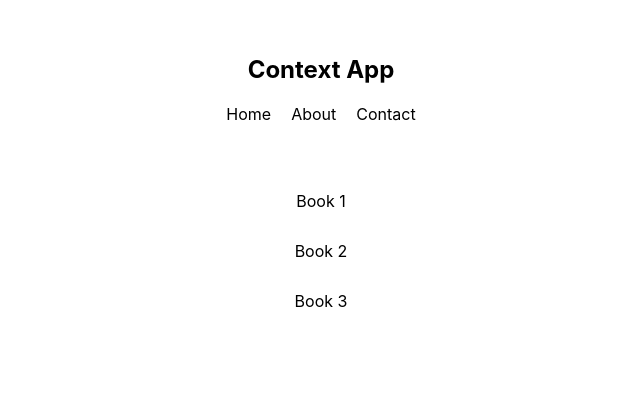
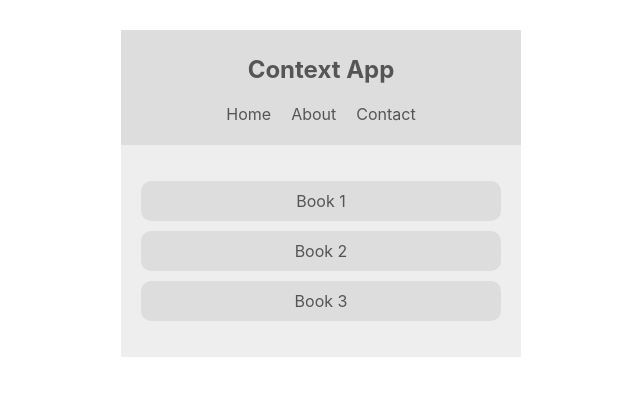
Before and after one commit to akashsheelavant/contextapp, a React (Create React App) app: page / in a window 1280 px wide. Shown: the top 396 px of the page, without its empty margins (319-959 px from the left). Built offline with nearby package versions, Linux system fonts and the light colour scheme.

Commit message:
Accessing context.

```diff
--- a/src/components/BookList.js
+++ b/src/components/BookList.js
@@ -1,14 +1,17 @@
 import React, { Component } from 'react'
+import { ThemeContext } from '../contexts/ThemeContext'
 
 class BookList extends Component {
-
+    static contextType = ThemeContext;
     render() {
+        const { isLightTheme, light, dark } = this.context
+        const theme = isLightTheme ? light : dark
         return (
-            <div className="book-list">
+            <div className="book-list" style={{color: theme.syntax, background: theme.bg}}>
                 <ul>
-                    <li>Book 1</li>
-                    <li>Book 2</li>
-                    <li>Book 3</li>
+                    <li style={{background: theme.ui}}>Book 1</li>
+                    <li style={{background: theme.ui}}>Book 2</li>
+                    <li style={{background: theme.ui}}>Book 3</li>
                 </ul>
             </div>
         );
--- a/src/components/Navbar.js
+++ b/src/components/Navbar.js
@@ -1,9 +1,14 @@
 import React, { Component } from 'react'
+import { ThemeContext } from '../contexts/ThemeContext'
 
 class Navbar extends Component {
+    static contextType = ThemeContext
+
     render() {
+        const { isLightTheme, light, dark } = this.context
+        const theme = this.context.isLightTheme ? light : dark
         return (
-            <nav>
+            <nav style={{ background: theme.ui, color: theme.syntax }}>
                 <h1>Context App</h1>
                 <ul>
                     <li>Home</li>
```
